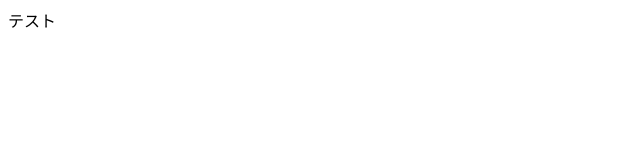
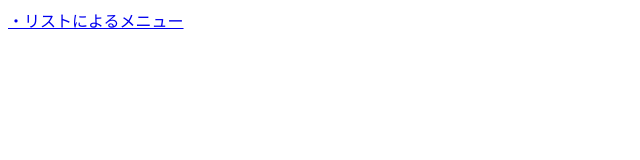
Before and after one commit to 2032029/VCD, a plain HTML site: page index.html in a window 1280 px wide. Shown: the whole page, without its empty margins (0-640 px from the left). Drawn offline with Linux system fonts and the light colour scheme.

Commit message:
Update index.html

```diff
--- a/index.html
+++ b/index.html
@@ -5,6 +5,6 @@
 <title>title</title>
 </head>
 <body>
-テスト
+  <a href="menu_sample1_copy.html">・リストによるメニュー</a>
 </body>
 </html>
```
